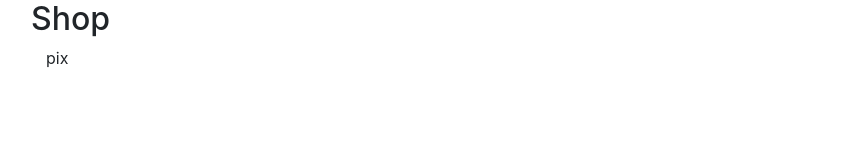
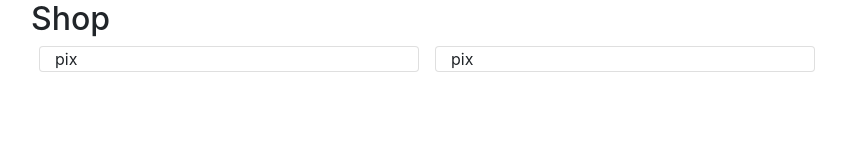
Before and after one commit to pragya-sharma11/Shopping-Cart, a website: page public/index.html in a window 1280 px wide. Shown: the full height of the page, 39-885 px from the left. Drawn offline with nearby package versions, Linux system fonts and the light colour scheme.

Commit message:
margin to cards

```diff
--- a/public/index.html
+++ b/public/index.html
@@ -17,10 +17,10 @@
             <h2 class="text-center">Shop</h2>
         </div>
         <div class="row" id="product-list">
-            <div class='col-4'>
+            <div class='col-4 card mx-2'>
                 pix
             </div>
-            <div class="col-4"></div>
+            <div class="col-4 card mx-2">pix  </div>
         </div>
 
     </div>
```
